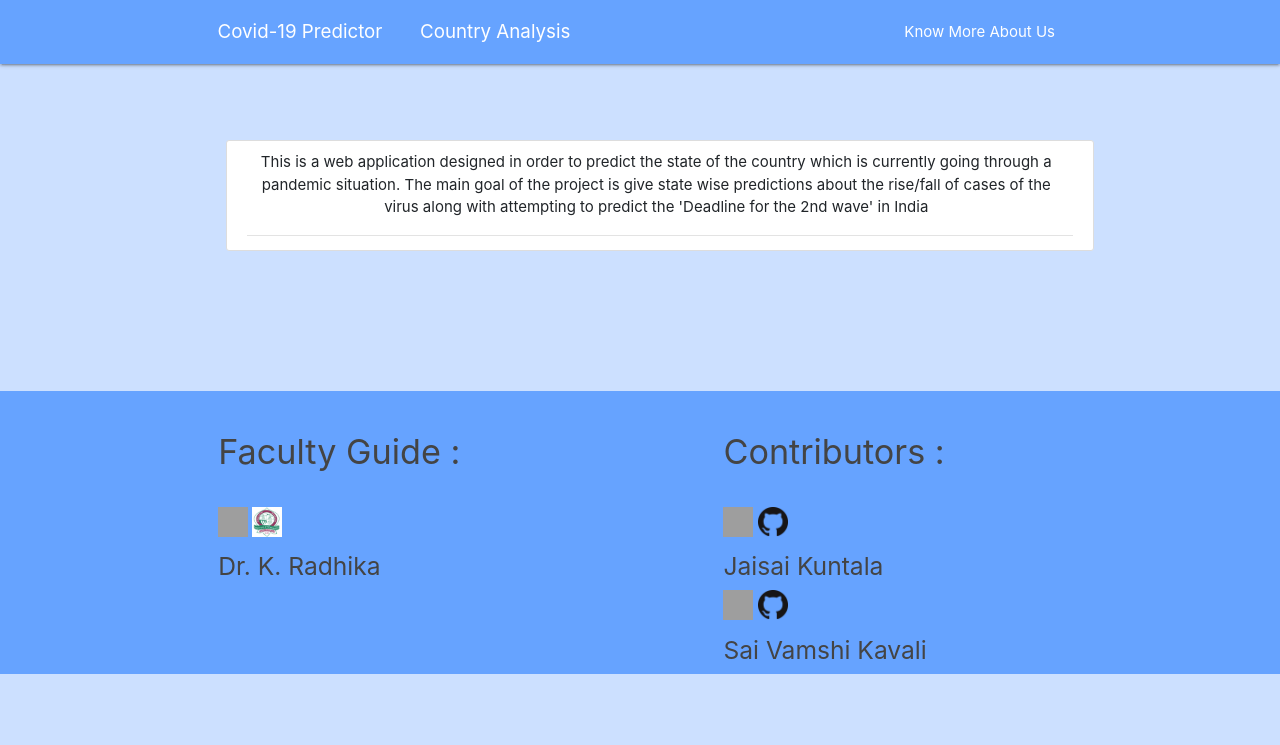
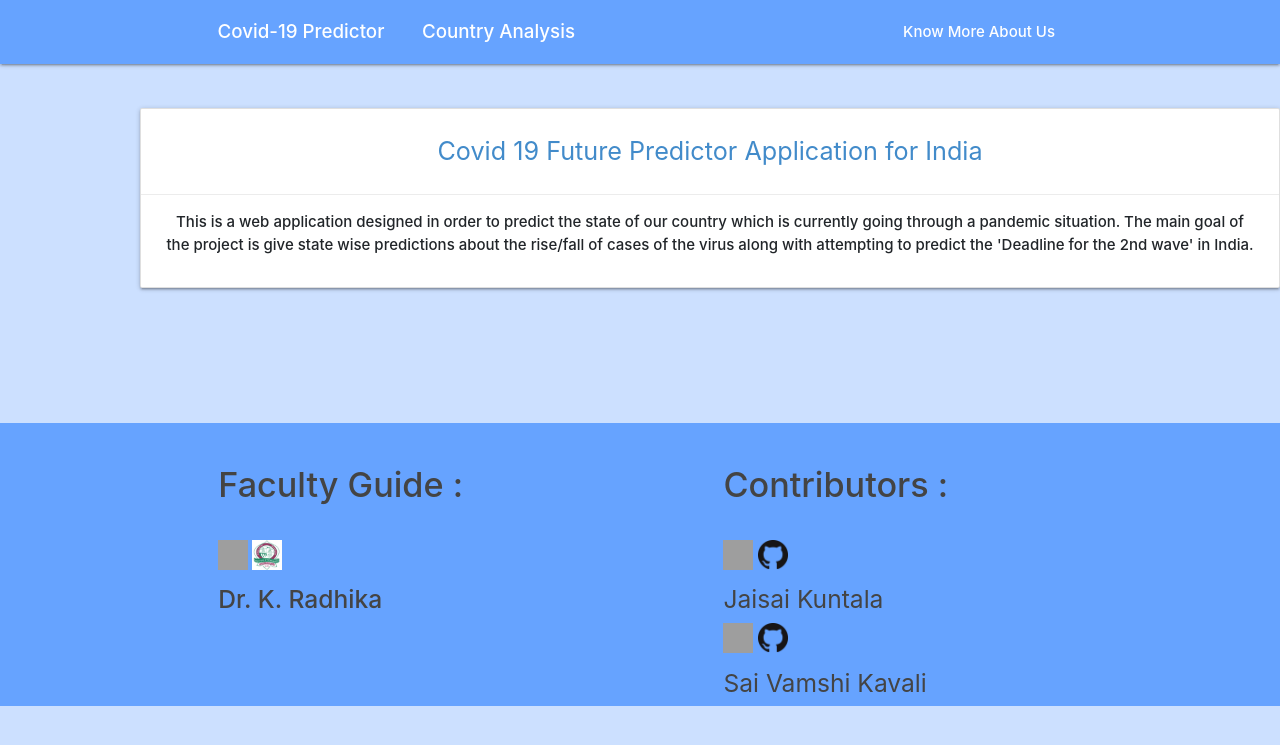
Before and after one commit to SaiVamshiK/Covid19-Future-Predictions-in-India, a Django app: page /about/ in a window 1280 px wide. Shown: the top 745 px of the page. Run offline with Django 3.2, Linux system fonts and the light colour scheme; some libraries are stand-ins or nearby versions; grey boxes are pictures that could not be loaded.

Commit message:
minor changes done

```diff
--- a/Covid19PredictorApp/templates/Covid19PredictorApp/about.html
+++ b/Covid19PredictorApp/templates/Covid19PredictorApp/about.html
@@ -1,18 +1,23 @@
 {% extends 'Covid19PredictorApp/base.html' %}
 {% block content %}
 
-    <center>
-      <div style="margin-top: 40px; width: 70%;">
-        <article class="media content-section">
-          <div class="media-body">
-            <div class="article-metadata">
-              <p class="mr-2 oneandhalf" href="#">This is a web application designed in order to predict the state of the country which is
+
+    <div style="padding-left: 100px;" >
+        <div class="card" style="max-width: 1200px;">
+            <div class="card-content">
+              <p class="flow-text" style="text-align: center;color: #428bca">Covid 19 Future Predictor Application for India</p>
+            </div>
+
+
+            <div class="card-action" style="text-align: center;">
+              <div class="btn-group">
+                <p ><strong>This is a web application designed in order to predict the state of our country which is
               currently going through a pandemic situation. The main goal of the project is give state wise predictions about the
-              rise/fall of cases of the virus along with attempting to predict the 'Deadline for the 2nd wave' in India</p>
+              rise/fall of cases of the virus along with attempting to predict the 'Deadline for the 2nd wave' in India.</strong></p>
+              </div>
             </div>
           </div>
-        </article>
-      </div>
-    </center>
+    </div>
+
 
 {% endblock content %}
--- a/Covid19PredictorApp/templates/Covid19PredictorApp/base.html
+++ b/Covid19PredictorApp/templates/Covid19PredictorApp/base.html
@@ -36,11 +36,11 @@
 <header class="site-header">
   <nav class="navbar navbar-expand-md navbar-dark fixed-top" style="background:#66a3ff;">
     <div class="container">
-      <a class="navbar-brand mr-4" href="/">Covid-19 Predictor</a>
+      <a class="navbar-brand mr-4" href="/"><strong>Covid-19 Predictor</strong></a>
       <button class="navbar-toggler" type="button" data-toggle="collapse" data-target="#navbarToggle" aria-controls="navbarToggle" aria-expanded="false" aria-label="Toggle navigation">
       <span class="navbar-toggler-icon"></span>
       </button>
-        <a class="navbar-brand nav-link" href="{% url 'Overall-Analysis' %}">Country Analysis</a>
+        <a class="navbar-brand nav-link" href="{% url 'Overall-Analysis' %}"><strong>Country Analysis</strong></a>
       <button class="navbar-toggler" type="button" data-toggle="collapse" data-target="#navbarToggle" aria-controls="navbarToggle" aria-expanded="false" aria-label="Toggle navigation">
       <span class="navbar-toggler-icon"></span>
       </button>
@@ -49,7 +49,7 @@
         </div>
         <!-- Navbar Right Side -->
         <div class="navbar-nav">
-             <a class="nav-item nav-link" href="{% url 'About-Page' %}">Know More About Us</a>
+             <a class="nav-item nav-link" href="{% url 'About-Page' %}"><strong>Know More About Us</strong></a>
         </div>
       </div>
     </div>
@@ -66,15 +66,15 @@
   <div class="container">
     <div class="row">
       <div class="col l6 s12">
-        <h4>Faculty Guide : </h4>
+        <h4><strong>Faculty Guide : </strong></h4>
         <br>
         <ul>
-          <li><a class="grey-text text-lighten-3" href="https://www.linkedin.com/in/dr-k-radhika-gavini-620310a0/"><img id="abc" src="https://img.icons8.com/android/50/000000/linkedin.png"></a><span>          </span><a class="grey-text text-lighten-3" href="https://www.cbit.ac.in/current_students/dr-k-radhika-2/"><img id="abc" src="../../static/Covid19PredictorApp/state_images/cbit_logo.png">     <h5>Dr. K. Radhika</h5></a></li>
+          <li><a class="grey-text text-lighten-3" href="https://www.linkedin.com/in/dr-k-radhika-gavini-620310a0/"><img id="abc" src="https://img.icons8.com/android/50/000000/linkedin.png"></a><span>          </span><a class="grey-text text-lighten-3" href="https://www.cbit.ac.in/current_students/dr-k-radhika-2/"><img id="abc" src="../../static/Covid19PredictorApp/state_images/cbit_logo.png">     <h5><strong>Dr. K. Radhika</strong></h5></a></li>
 
         </ul>
       </div>
       <div class="col l4 offset-l2 s12">
-        <h4>Contributors : </h4>
+        <h4><strong>Contributors : </strong></h4>
         <br>
         <ul>
           <li><a class="grey-text text-lighten-3" href="https://www.linkedin.com/in/jaisai-kuntala-5395281a5/"><img id="abc" src="https://img.icons8.com/android/50/000000/linkedin.png"></a><span>          </span><a class="grey-text text-lighten-3" href="https://github.com/jaisaikuntala1"><img id="abc" src="../../static/Covid19PredictorApp/state_images/gitub_icon.png">     <h5>Jaisai Kuntala</h5></a></li>
```
